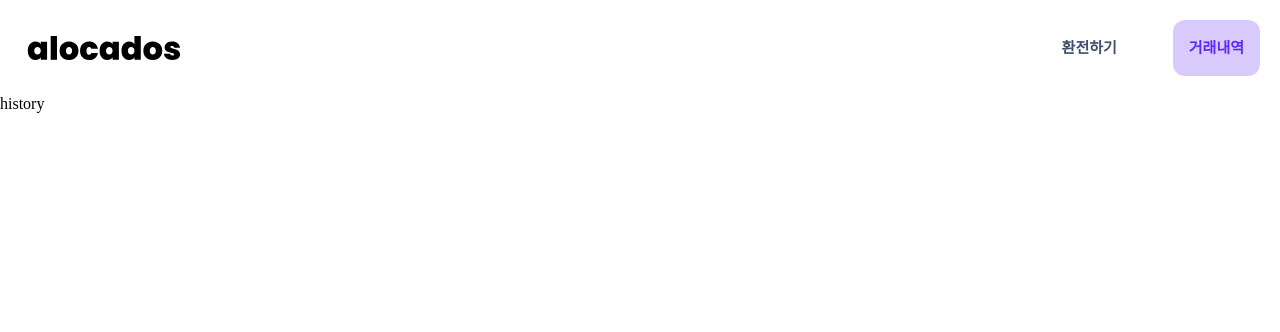
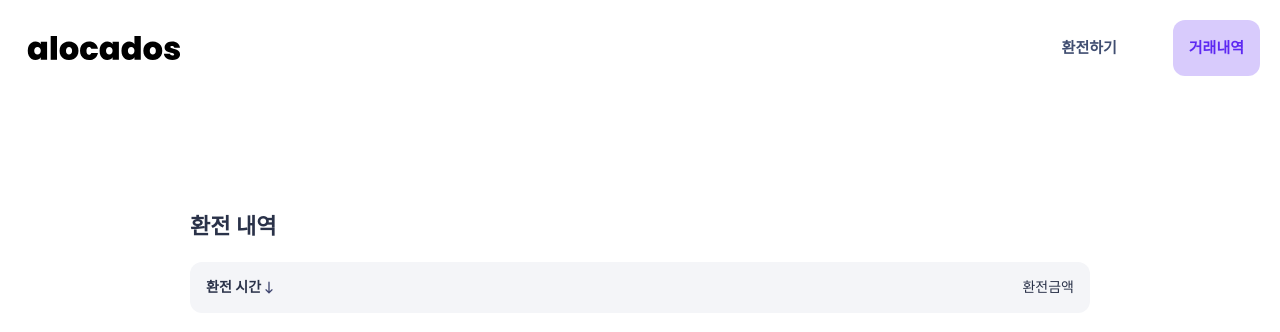
Before and after one commit to HyeBinYang/alocados-frontend-task, a React (Create React App) app: page /history in a window 1280 px wide. Shown: the top 332 px of the page. Built offline with nearby package versions, Linux system fonts and the light colour scheme.

Commit message:
feat : 거래내역 페이지 구현

```diff
--- /dev/null
+++ b/src/components/Common/Icon/ArrowDown.tsx
@@ -0,0 +1,16 @@
+import React from "react";
+
+const ArrowDown = () => {
+  return (
+    <svg width="16" height="17" viewBox="0 0 16 17" fill="none" xmlns="http://www.w3.org/2000/svg">
+      <path
+        fillRule="evenodd"
+        clipRule="evenodd"
+        d="M5.47132 10.3619C5.21097 10.1016 4.78886 10.1016 4.52851 10.3619C4.26816 10.6223 4.26816 11.0444 4.52851 11.3047L7.52851 14.3047C7.78886 14.5651 8.21097 14.5651 8.47132 14.3047L11.4713 11.3047C11.7317 11.0444 11.7317 10.6223 11.4713 10.3619C11.211 10.1016 10.7889 10.1016 10.5285 10.3619L8.66658 12.2239L8.66658 3.16667C8.66658 2.79848 8.36811 2.5 7.99992 2.5C7.63173 2.5 7.33325 2.79848 7.33325 3.16667L7.33325 12.2239L5.47132 10.3619Z"
+        fill="#404771"
+      />
+    </svg>
+  );
+};
+
+export default ArrowDown;
--- /dev/null
+++ b/src/components/History/HistoryFilter.tsx
@@ -0,0 +1,49 @@
+import React from "react";
+import styled from "styled-components";
+import Text from "../Common/Text";
+import color from "../../const/color";
+import ArrowDown from "../Common/Icon/ArrowDown";
+import useAppDispatch from "../../hooks/useAppDispatch";
+import { reverseHistory } from "../../store/exchange";
+
+const Wrapper = styled.div`
+  height: 35px;
+  display: flex;
+  align-items: center;
+  justify-content: space-between;
+  padding: 8px 16px;
+  margin-top: 24px;
+  margin-bottom: 8px;
+  background-color: ${color.Light.Shade[100]};
+  border-radius: 12px;
+`;
+
+const SortButtonGroup = styled.div`
+  display: flex;
+  align-items: center;
+  cursor: pointer;
+`;
+
+const HistoryFilter = () => {
+  const dispatch = useAppDispatch();
+
+  const handleReverseClick = () => {
+    dispatch(reverseHistory());
+  };
+
+  return (
+    <Wrapper>
+      <SortButtonGroup onClick={handleReverseClick}>
+        <Text element="p" font="Poppins" color={color.Light.Shade[900]}>
+          환전 시간
+        </Text>
+        <ArrowDown />
+      </SortButtonGroup>
+      <Text element="p" font="Caption-1" color={color.Light.Shade[900]}>
+        환전금액
+      </Text>
+    </Wrapper>
+  );
+};
+
+export default HistoryFilter;
--- a/src/components/History/HistoryItem.tsx
+++ b/src/components/History/HistoryItem.tsx
@@ -7,6 +7,7 @@ import { ExchangeInfo } from "../../store/exchange";
 import { format } from "date-fns";
 
 const Wrapper = styled.div`
+  height: 35px;
   padding: 8px 16px;
   display: flex;
   align-items: center;
--- /dev/null
+++ b/src/components/History/HistoryList.tsx
@@ -0,0 +1,25 @@
+import React from "react";
+import styled from "styled-components";
+import { useAppSelector } from "../../hooks/useAppSelector";
+import HistoryItem from "./HistoryItem";
+
+const Wrapper = styled.ul`
+  width: 100%;
+  display: flex;
+  flex-direction: column;
+  row-gap: 8px;
+`;
+
+const HistoryList = () => {
+  const history = useAppSelector((state) => state.exchange.history);
+
+  return (
+    <Wrapper>
+      {history.map((h) => (
+        <HistoryItem key={h.date} {...h} />
+      ))}
+    </Wrapper>
+  );
+};
+
+export default HistoryList;
--- a/src/const/typography.ts
+++ b/src/const/typography.ts
@@ -2,7 +2,16 @@ import { css } from "styled-components";
 
 const typography = {
   "Caption-1": css`
-    font: 400 14px;
+    font-size: 14px;
+    font-weight: 400;
+  `,
+  "Title 1": css`
+    font-size: 22px;
+    font-weight: 700;
+  `,
+  Poppins: css`
+    font-size: 14px;
+    font-weight: 700;
   `,
 };
 
--- a/src/pages/History/index.tsx
+++ b/src/pages/History/index.tsx
@@ -1,7 +1,25 @@
 import React from "react";
+import Text from "../../components/Common/Text";
+import color from "../../const/color";
+import styled from "styled-components";
+import HistoryList from "../../components/History/HistoryList";
+import HistoryFilter from "../../components/History/HistoryFilter";
+
+const Wrapper = styled.main`
+  width: 900px;
+  margin: 120px auto 0;
+`;
 
 const HistoryPage = () => {
-  return <div>history</div>;
+  return (
+    <Wrapper>
+      <Text element="h1" font="Title 1" color={color.Light.Shade[900]}>
+        환전 내역
+      </Text>
+      <HistoryFilter />
+      <HistoryList />
+    </Wrapper>
+  );
 };
 
 export default HistoryPage;
--- a/src/store/exchange.ts
+++ b/src/store/exchange.ts
@@ -40,7 +40,10 @@ const exchange = createSlice({
   initialState,
   reducers: {
     addHistory(state: ExchangeState, action: PayloadAction<ExchangeInfo>) {
-      state.history = [...state.history, action.payload];
+      state.history = [action.payload, ...state.history];
+    },
+    reverseHistory(state: ExchangeState) {
+      state.history.reverse();
     },
     setInputValue(state: ExchangeState, action: PayloadAction<{ name: "from" | "to"; value: string }>) {
       const { payload } = action;
@@ -63,5 +66,5 @@ const exchange = createSlice({
   },
 });
 
-export const { addHistory, setInputValue, setInputCoinName } = exchange.actions;
+export const { addHistory, reverseHistory, setInputValue, setInputCoinName } = exchange.actions;
 export default exchange.reducer;
```
